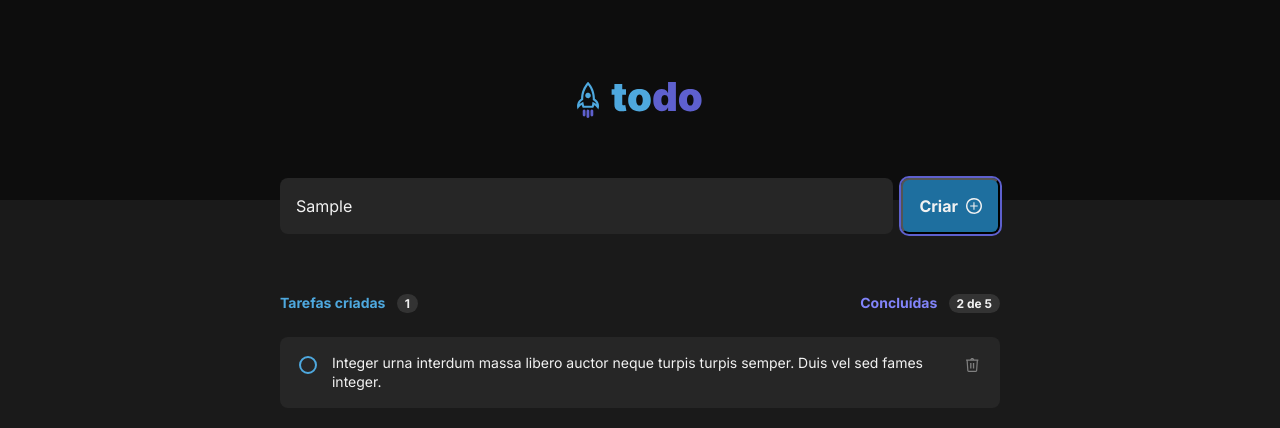
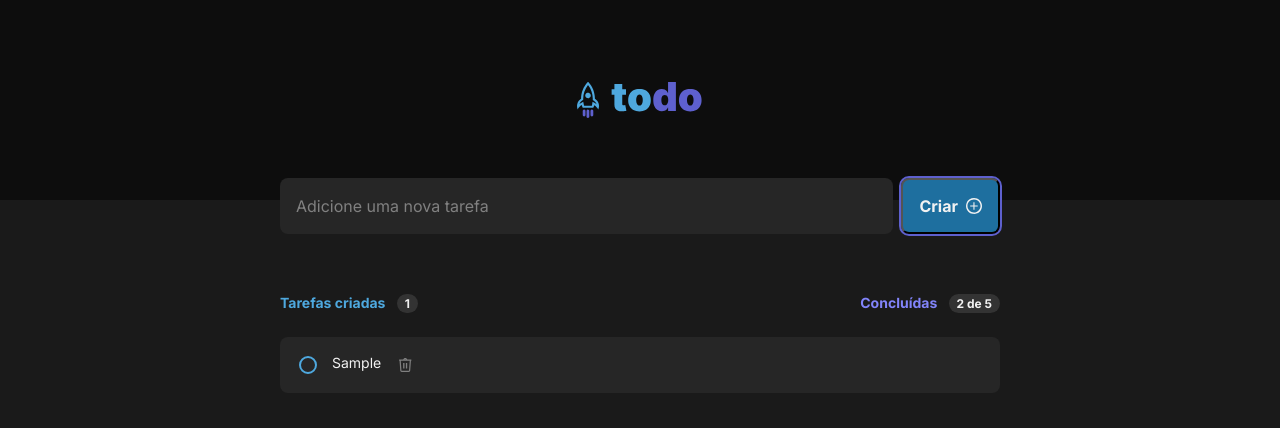
Before and after one commit to rnatu/todo-list, a React (Vite) app: page / in a window 1280 px wide. Both pictures are taken after typing "Sample" into the empty fields and a click on the button "Criar". Shown: the top 428 px of the page. Built offline with nearby package versions, Linux system fonts and the light colour scheme.

Commit message:
feat: add Task with dinyamic data

```diff
--- a/src/App.tsx
+++ b/src/App.tsx
@@ -13,8 +13,6 @@ interface ITask {
 
 function App() {
   const [tasks, setTasks] = useState<ITask[]>([]);
-
-  console.log(tasks);
 
   const addTask = (task: ITask) => {
     setTasks((oldTasks) => [...oldTasks, task]);
@@ -41,7 +39,13 @@ function App() {
 
         <div className={styles.taskContainer}>
           {tasks.length > 0 ? (
-            tasks.map((task) => <Task />)
+            tasks.map((task) => (
+              <Task
+                key={task.id}
+                description={task.description}
+                isCompleted={task.isCompleted}
+              />
+            ))
           ) : (
             <div className={styles.emptyTaskContainer}>
               <img src={emptyIcon} alt="Ícone ilustrando lista vazia" />
--- a/src/components/Input.tsx
+++ b/src/components/Input.tsx
@@ -21,11 +21,17 @@ export function Input({ onAddTask }: InputProps) {
 
     if (description === "") return;
 
-    onAddTask({
-      id: uuidv4(),
-      description: description,
-      isCompleted: false,
-    });
+    try {
+      onAddTask({
+        id: uuidv4(),
+        description: description,
+        isCompleted: false,
+      });
+    } catch (err) {
+      if (err instanceof ErrorEvent) alert(err.message);
+    } finally {
+      setDescription("");
+    }
   };
 
   return (
@@ -34,6 +40,7 @@ export function Input({ onAddTask }: InputProps) {
         type="text"
         placeholder="Adicione uma nova tarefa"
         onChange={(e) => setDescription(e.target.value)}
+        value={description}
       />
       <CreateButton type="submit" />
     </form>
--- a/src/components/Task.tsx
+++ b/src/components/Task.tsx
@@ -2,7 +2,12 @@ import styles from "./Task.module.css";
 import checkIcon from "../assets/check-icon.svg";
 import { useState } from "react";
 
-export function Task() {
+interface TaskProps {
+  description: string;
+  isCompleted: boolean;
+}
+
+export function Task({ description, isCompleted }: TaskProps) {
   const [checked, setChecked] = useState(false);
 
   return (
@@ -11,7 +16,7 @@ export function Task() {
         className={styles.taskCheckBox}
         onClick={() => setChecked(!checked)}
       >
-        {checked ? (
+        {isCompleted ? (
           <div className={styles.checkedCheckBox}>
             <img src={checkIcon} />
           </div>
@@ -25,8 +30,7 @@ export function Task() {
           checked && styles.checkedTaskDescription
         }`}
       >
-        Integer urna interdum massa libero auctor neque turpis turpis semper.
-        Duis vel sed fames integer.
+        {description}
       </p>
 
       <button className={styles.taskDelete} />
```
